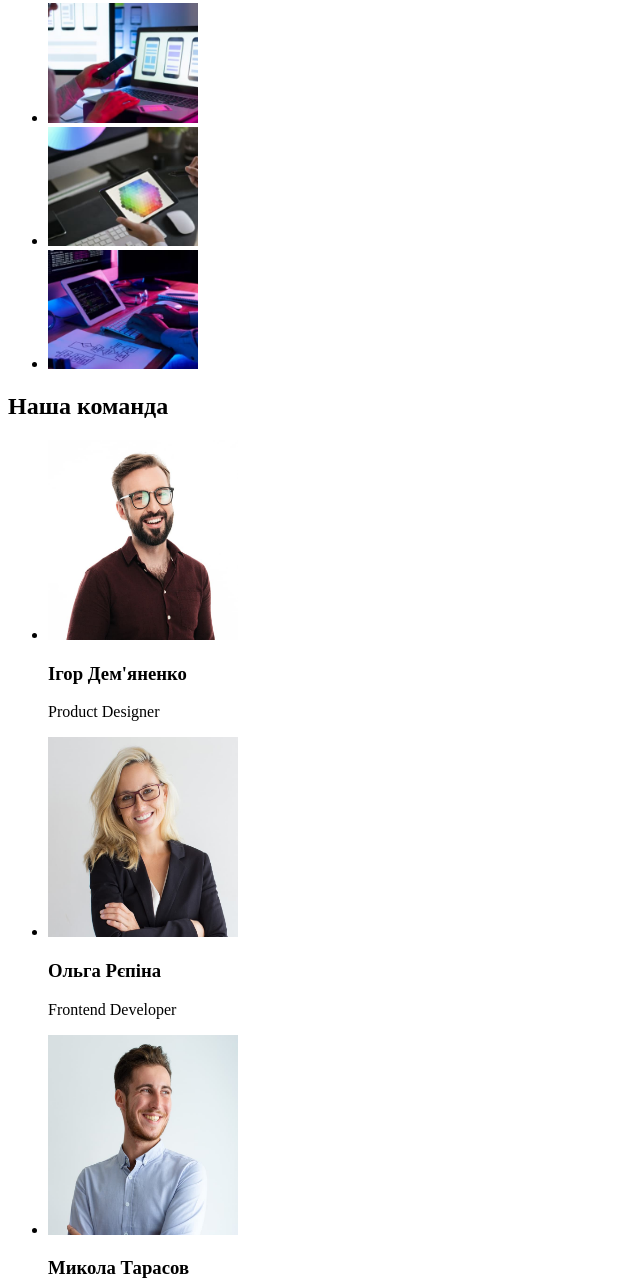
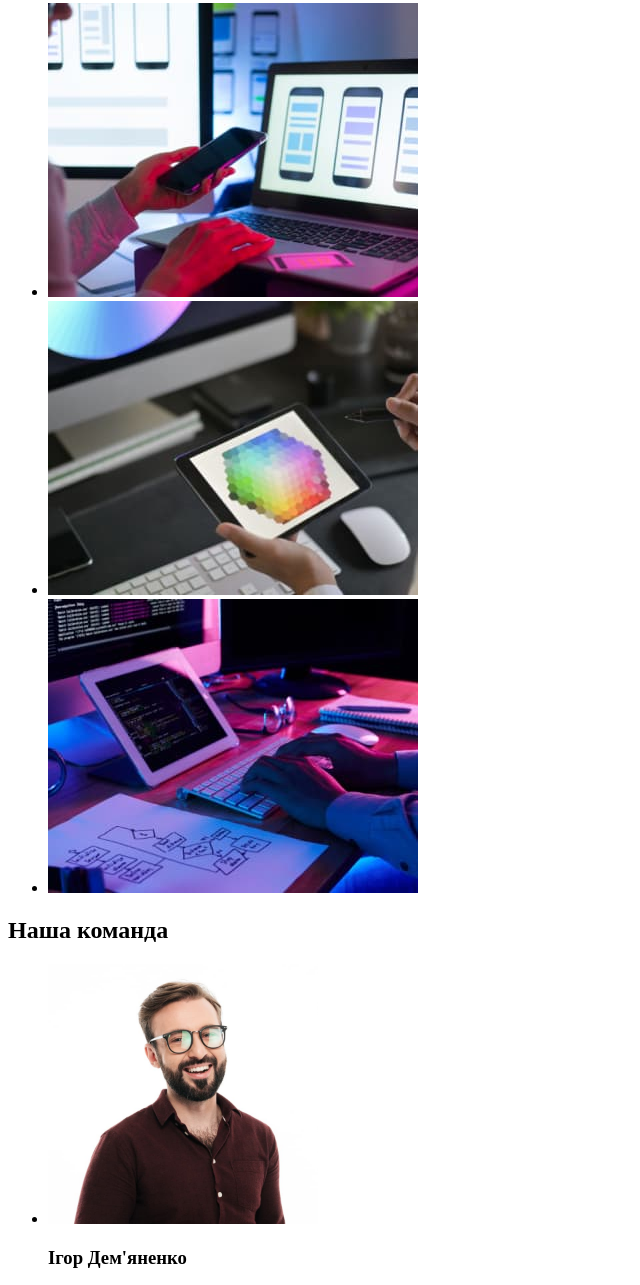
Before and after one commit to Kostiantyn44/goit-markup-hw-01, a plain HTML site: page index.html in a window 1280 px wide. Shown: the part 657-1942 px from the top of the page, without its empty margins (0-640 px from the left). Drawn offline with Linux system fonts and the light colour scheme.

Commit message:
відредаговано розмір зображень

```diff
--- a/index.html
+++ b/index.html
@@ -71,9 +71,9 @@
         <section>
             <h2>Чим ми займаємося</h2>
             <ul>
-                <li><img src="./imeges/img1.jpg" alt="Людина пише код" width="150"></li>
-                <li><img src="./imeges/img2.jpg" alt="Людина вибирає макет" width="150"></li>
-                <li><img src="./imeges/img3.jpg" alt="Людина на планшеті вибирає кольор з кольорової гами" width="150">
+                <li><img src="./imeges/img1.jpg" alt="Людина пише код" width="370" height="294"></li>
+                <li><img src="./imeges/img2.jpg" alt="Людина вибирає макет" width="370" height="294"></li>
+                <li><img src="./imeges/img3.jpg" alt="Людина на планшеті вибирає кольор з кольорової гами" width="370" height="294">
                 </li>
             </ul>
         </section>
@@ -85,22 +85,22 @@
             <h2>Наша команда</h2>
             <ul>
                 <li>
-                    <img src="./imeges/img-man.jpg" alt="Портрет чоловіка" width="190" height="200">
+                    <img src="./imeges/img-man.jpg" alt="Портрет чоловіка" width="270" height="260">
                     <h3>Ігор Дем'яненко</h3>
                     <p>Product Designer</p>
                 </li>
                 <li>
-                    <img src="./imeges/img-girl.jpg" alt="Портрет жінки" width="190" height="200">
+                    <img src="./imeges/img-girl.jpg" alt="Портрет жінки" width="270" height="260">
                     <h3>Ольга Рєпіна</h3>
                     <p>Frontend Developer</p>
                 </li>
                 <li>
-                    <img src="./imeges/img-man-three.jpg" alt="Портрет чоловіка" width="190" height="200">
+                    <img src="./imeges/img-man-three.jpg" alt="Портрет чоловіка" width="270" height="260">
                     <h3>Микола Тарасов</h3>
                     <p>Marketing</p>
                 </li>
                 <li>
-                    <img src="./imeges/img-man-four.jpg" alt="Портрет чоловіка" width="190" height="200">
+                    <img src="./imeges/img-man-four.jpg" alt="Портрет чоловіка" width="270" height="260">
                     <h3>Михайло Єрмаков</h3>
                     <p>UI Designer</p>
                 </li>
```
